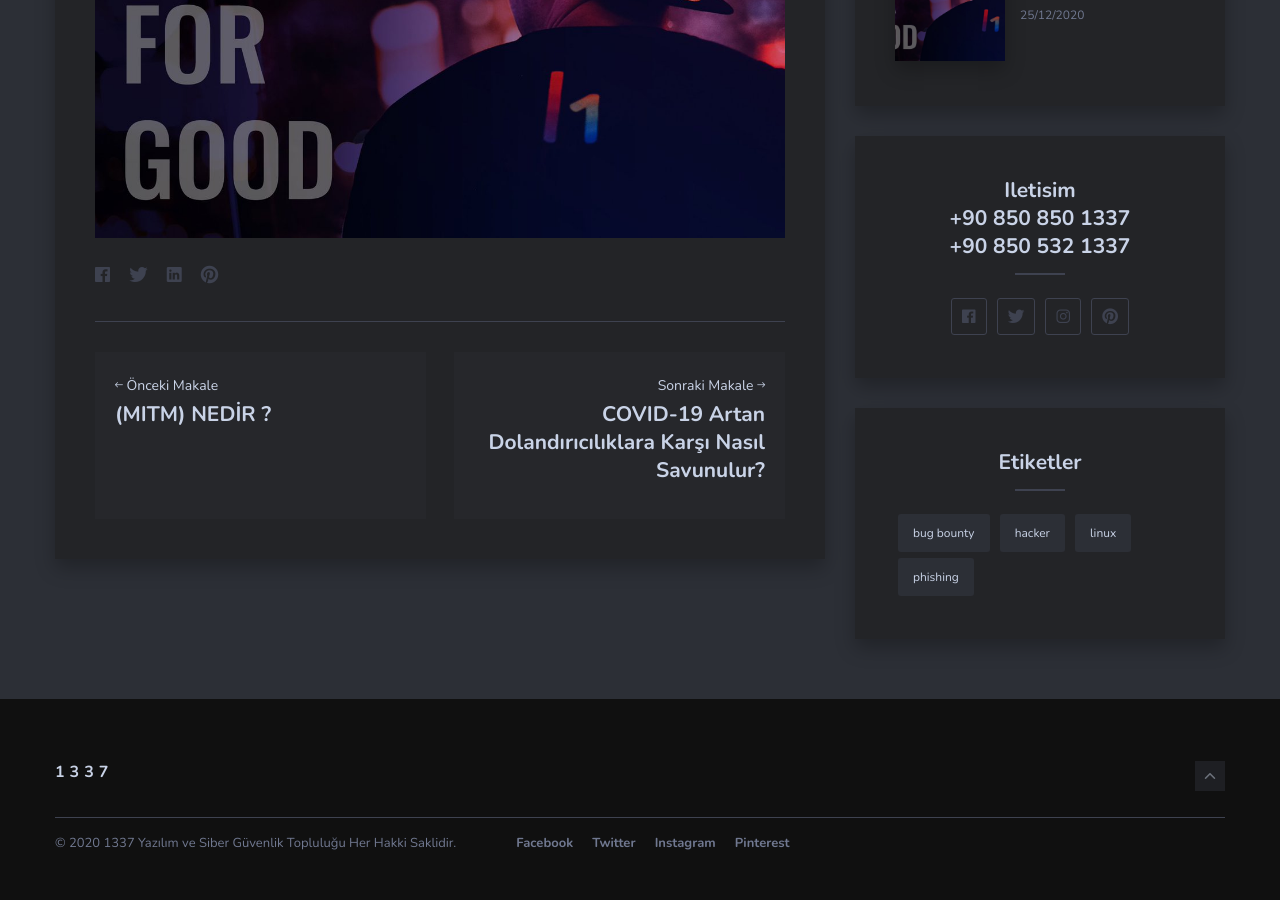
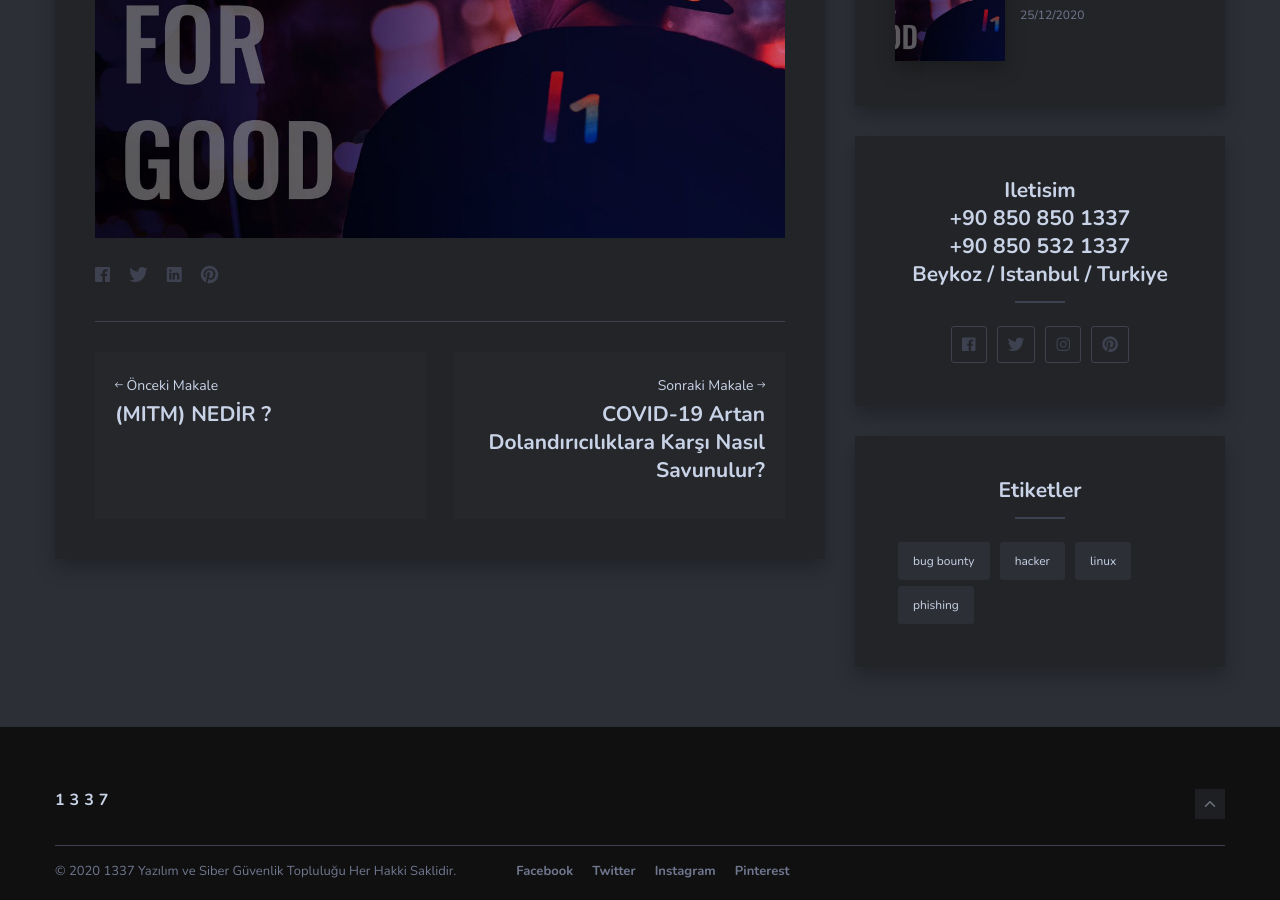
Before and after one commit to 1337software/1337software.github.io, a Jekyll site: the page built from _posts/2020-12-25-hackerone.markdown, in a window 1280 px wide and 900 px high, scrolled down 1309 px. Built offline with Jekyll 4.4.1, drawn with Linux system fonts in a browser that asks for light colours; nearby versions of some CDN libraries.

Commit message:
Update sidebar.html

```diff
--- a/_includes/sidebar.html
+++ b/_includes/sidebar.html
@@ -24,7 +24,7 @@
   {% endif %}
 
   <div class="widget widget-social">
-    <h3 class="widget-title">Iletisim <br>+90 850 850 1337 <br>+90 850 532 1337</br></h3>
+    <h3 class="widget-title">Iletisim <br>+90 850 850 1337 <br>+90 850 532 1337</br>Beykoz / Istanbul / Turkiye</h3>
     <ul class="social-profiles list-reset">
       {% if site.facebook %}
       <li class="social-profiles-item">
```
